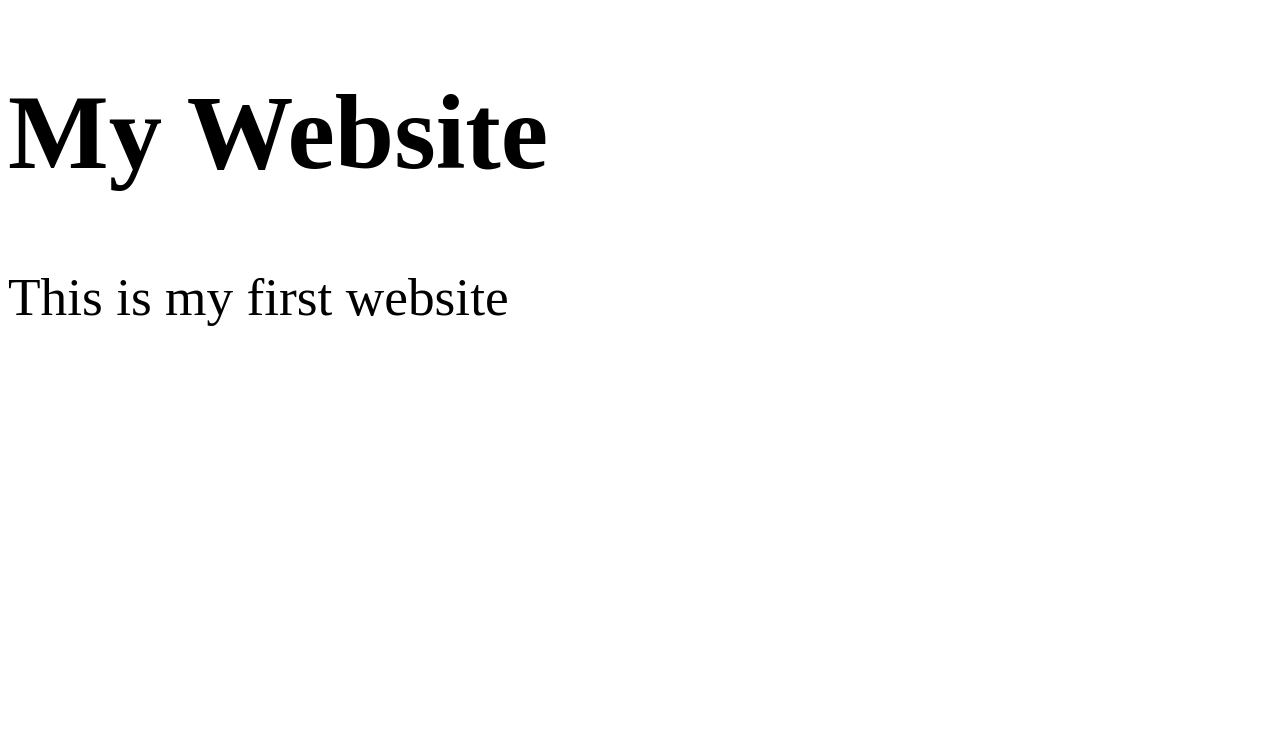
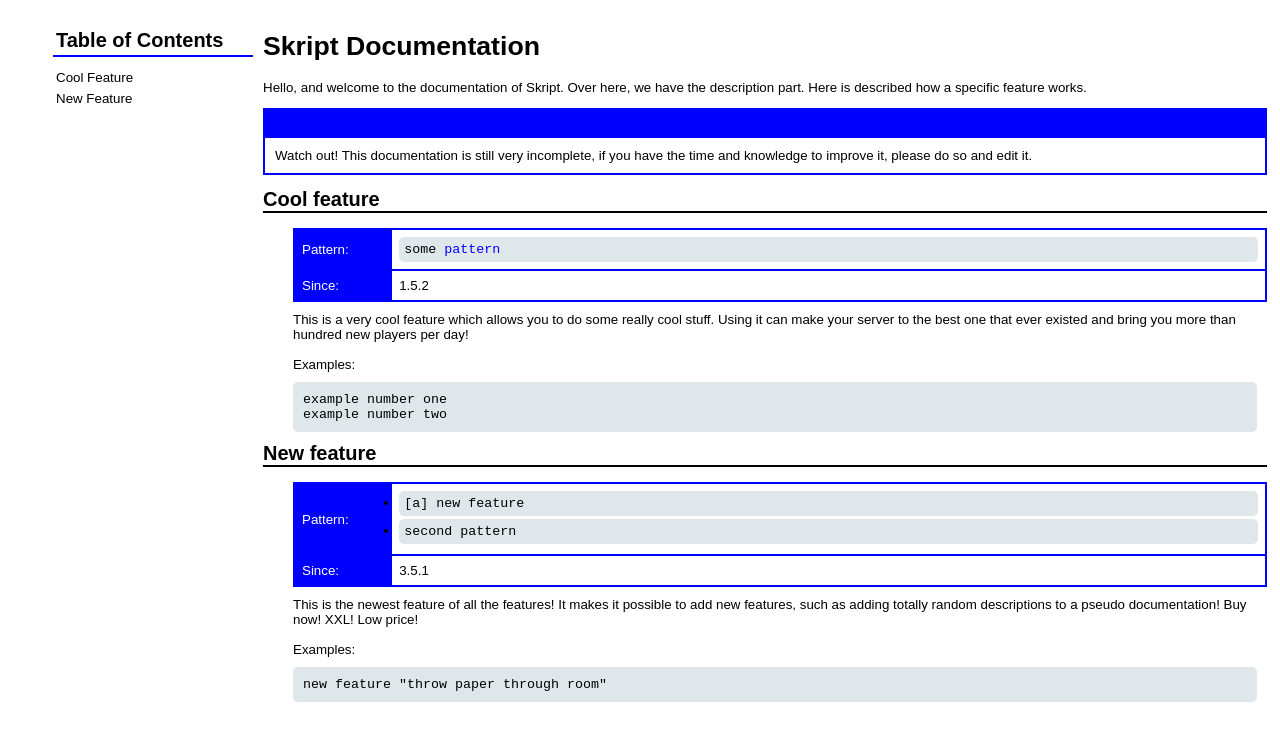
Before and after one commit to Namnodorel/SkriptDocs, a plain HTML site: page index.html in a window 1280 px wide. Drawn offline with Linux system fonts and the light colour scheme.

Commit message:
Initial commit

```diff
--- a/css/styles.css
+++ b/css/styles.css
@@ -1,4 +1,99 @@
-body
-{
-  font-size: 40pt;
+body {
+  font-size: 10pt;
+  font-family:sans-serif;
+  padding: 5px;
 }
+
+#nav{
+  list-style: none;
+  width: 200px;
+  position:absolute;
+}
+
+#nav-title{
+  font-size:15pt;
+  font-weight: bold;
+  border-bottom: solid 2px blue;
+  margin-bottom: 10px;
+}
+
+#nav li {
+  padding: 3px;
+}
+
+#nav li a{
+  color: black;
+}
+
+#content{
+  margin-left: 250px;
+}
+
+.item-title{
+  font-size: 15pt;
+  border-bottom: solid 2px black;
+  font-weight: bold;
+}
+
+.item-content{
+  margin-left: 30px;
+  margin-top:15px;
+}
+
+table{
+  border-collapse:collapse;
+  margin-bottom: 10px;
+  width:100%;
+}
+
+td {
+  border: solid 2px blue;
+  padding: 7px;
+}
+
+td.item-table-label{
+  color: white;
+  background-color: blue;
+  width: 10%;
+}
+
+td ul{
+  margin: 0px;
+  padding: 0px;
+}
+
+td li{
+  padding-bottom: 3px;
+}
+
+.item-description{
+
+}
+
+a{
+  color: Blue;
+  text-decoration:none;
+}
+
+.skript-code-inline{
+  font-family: monospace;
+  background-color: #e0e7eb;
+  border-radius: 5px;
+  padding: 5px;
+  overflow: auto;
+}
+
+.skript-code-block{
+  font-family: monospace;
+  background-color: #e0e7eb;
+  border-radius: 5px;
+  padding: 10px;
+  margin: 10px;
+  margin-left: 0px;
+}
+
+.box{
+  padding: 10px;
+  border: solid 2px blue;
+  border-top-width:30px;
+}
--- a/index.html
+++ b/index.html
@@ -5,9 +5,106 @@
   </head>
   <body>
 
-    <h1>My Website</h1>
+	<ul id="nav">
+	  <li id="nav-title">Table of Contents</li>
+	  <li><a href="#coolFeature">Cool Feature</a></li>
+	  <li><a href="#newFeature">New Feature</a></li>
+	</ul>
 
-    <p>This is my first website</p>
+	<div id="content">
+
+	  <h1>Skript Documentation</h1>
+
+	  <p>Hello, and welcome to the documentation of Skript. Over
+		here, we have the description part. Here is described how
+		a specific feature works.</p>
+
+	  <p class="box">Watch out! This documentation is still very incomplete, if you have
+		the time and knowledge to improve it, please do so and edit it.</p>
+
+	  <div id="coolFeature" class="item-title">Cool feature</div>
+	  <div class="item-content">
+
+		<table>
+
+		  <tr>
+			<td class="item-table-label">Pattern:</td>
+			<td><div class="skript-code-inline">some <a href=".">pattern</a></div></td>
+		  </tr>
+
+		  <tr>
+			<td class="item-table-label">Since:</td>
+		    <td>1.5.2</td>
+		  </tr>
+
+		</table>
+
+		<div class="item-description">
+		  This is a very cool feature which allows you to do some really cool
+		  stuff. Using it can make your server to the best one that ever existed
+		  and bring you more than hundred new players per day!
+		</div>
+
+		<br>
+
+		<div class="item-examples">
+
+		  Examples:
+
+		  <div class="skript-code-block">
+			example number one<br>
+			example number two
+		  </div>
+
+		</div>
+
+	  </div>
+
+	  <div id="newFeature" class="item-title">New feature</div>
+	  <div class="item-content">
+
+		<table>
+
+		  <tr>
+			<td class="item-table-label">Pattern:</td>
+			<td>
+
+			  <ul>
+				<li><div class="skript-code-inline">[a] new feature</div></li>
+				<li><div class="skript-code-inline">second pattern</div></li>
+			  </ul>
+
+			</td>
+		  </tr>
+
+		  <tr>
+			<td class="item-table-label">Since:</td>
+		    <td>3.5.1</td>
+		  </tr>
+
+		</table>
+
+		<div class="item-description">
+		  This is the newest feature of all the features! It makes it possible to add new features,
+		  such as adding totally random descriptions to a pseudo documentation! Buy now! XXL! Low price!
+		</div>
+
+		<br>
+
+		<div class="item-examples">
+
+		  Examples:
+
+		  <div class="skript-code-block">
+			new feature &quot;throw paper through room&quot;<br>
+		  </div>
+
+		</div>
+
+	  </div>
+
+
+	</div>
 
   </body>
 </html>
```
Also changed, not shown: js/scripts.js (deleted).
